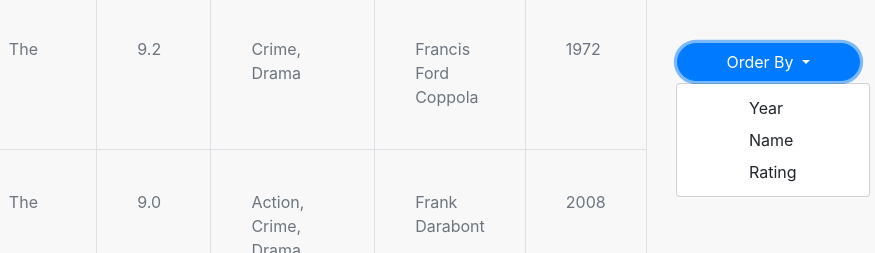
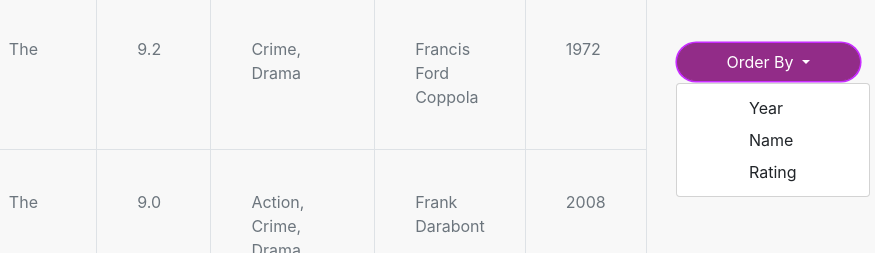
Before and after one commit to roxana-oprea/movieRank, a plain HTML site: page index.html in a window 1280 px wide. Both pictures are taken after a click on the button "Order By". Shown: the part 403-656 px from the top of the page, 405-1280 px from the left. Drawn offline with nearby package versions, Linux system fonts and the light colour scheme.

Commit message:
fix order by button

```diff
--- a/css/index.css
+++ b/css/index.css
@@ -167,11 +167,21 @@ span {
   border-radius: 50px;
   background-color: #922c88;
   color: white;
-  box-shadow: 0 0 0 0.2rem rgba(196, 28, 255, 0.93);
+  box-shadow: 0 0 0 0.1rem rgba(196, 28, 255, 0.93);
 }
 
 .btn-outline-primary.focus, .btn-outline-primary:focus {
-  box-shadow: 0 0 0 0.2rem rgba(196, 28, 255, 0.93);
+  box-shadow: 0 0 0 0.1rem rgba(196, 28, 255, 0.93);
+}
+
+.show > .btn-outline-primary.dropdown-toggle {
+  color: #fff;
+  background-color: #922c88;
+  border-color: #922c88;
+}
+
+.show>.btn-outline-primary.dropdown-toggle:focus {
+  box-shadow: 0 0 0 0.1rem rgba(196, 28, 255, 0.93);
 }
 
 /* search */
```
